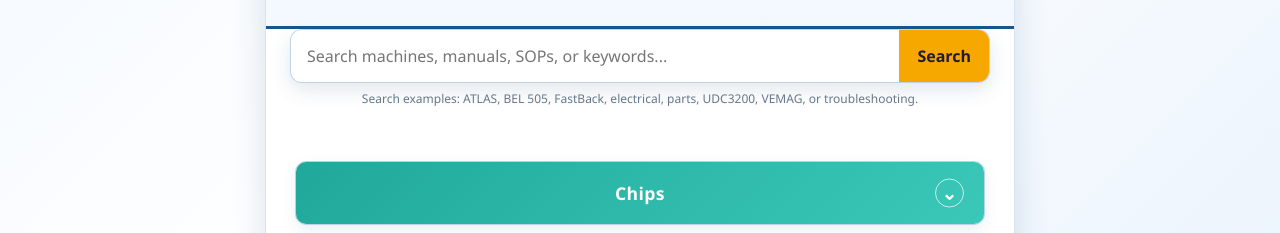
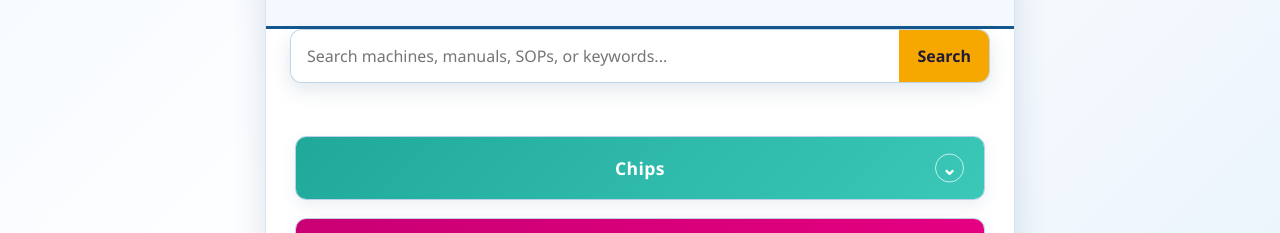
Before and after one commit to Malamal32/SieteMaintenanceV2, a plain HTML site: page index.html in a window 1280 px wide. Shown: the part 553-786 px from the top of the page. Drawn offline with Linux system fonts and the light colour scheme.

Commit message:
Remove search examples from home page

```diff
--- a/index.html
+++ b/index.html
@@ -242,10 +242,6 @@
                 </button>
 
             </form>
-
-            <p class="portal-search-note">
-                Search examples: ATLAS, BEL 505, FastBack, electrical, parts, UDC3200, VEMAG, or troubleshooting.
-            </p>
 
             <div
                 class="portal-search-results"
```
